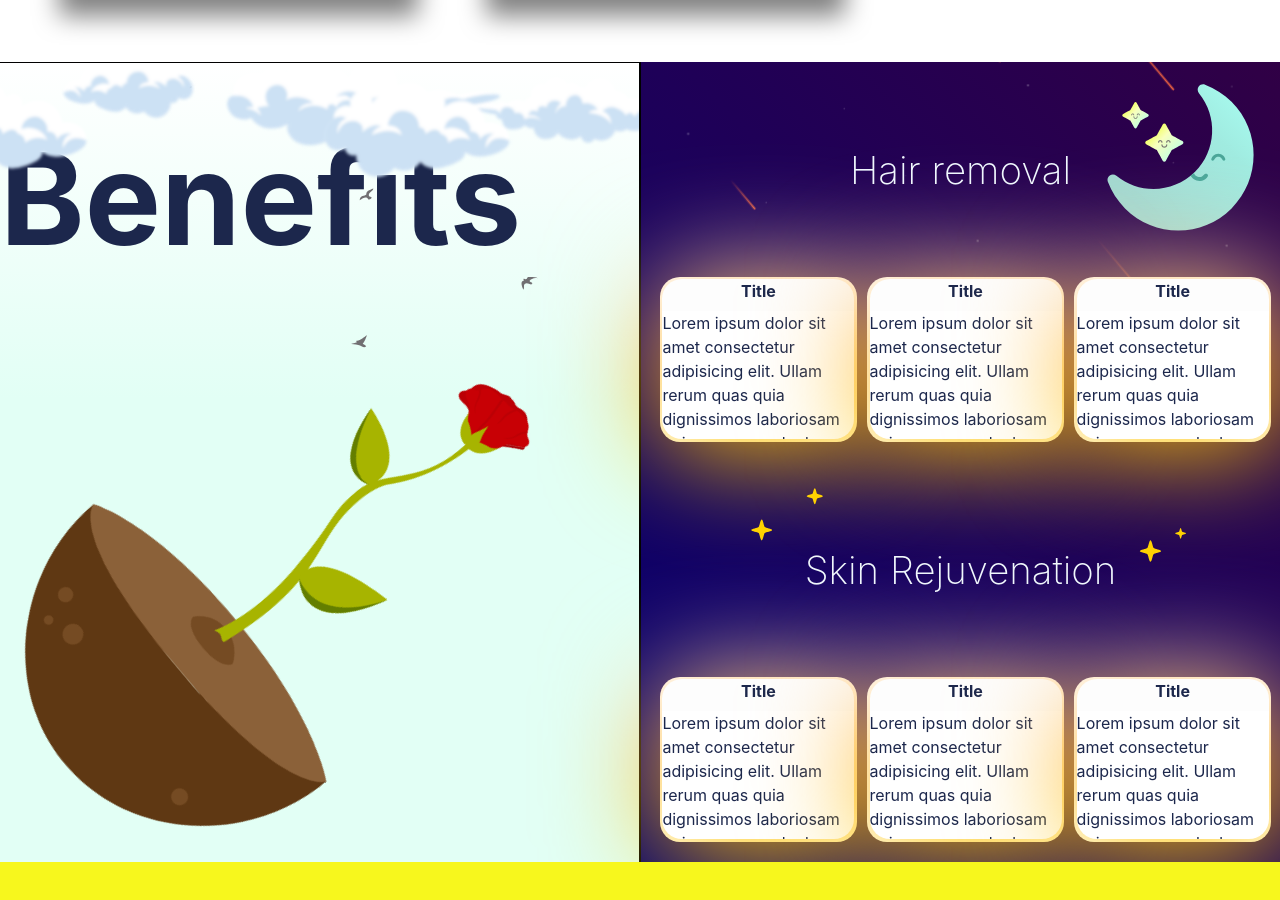
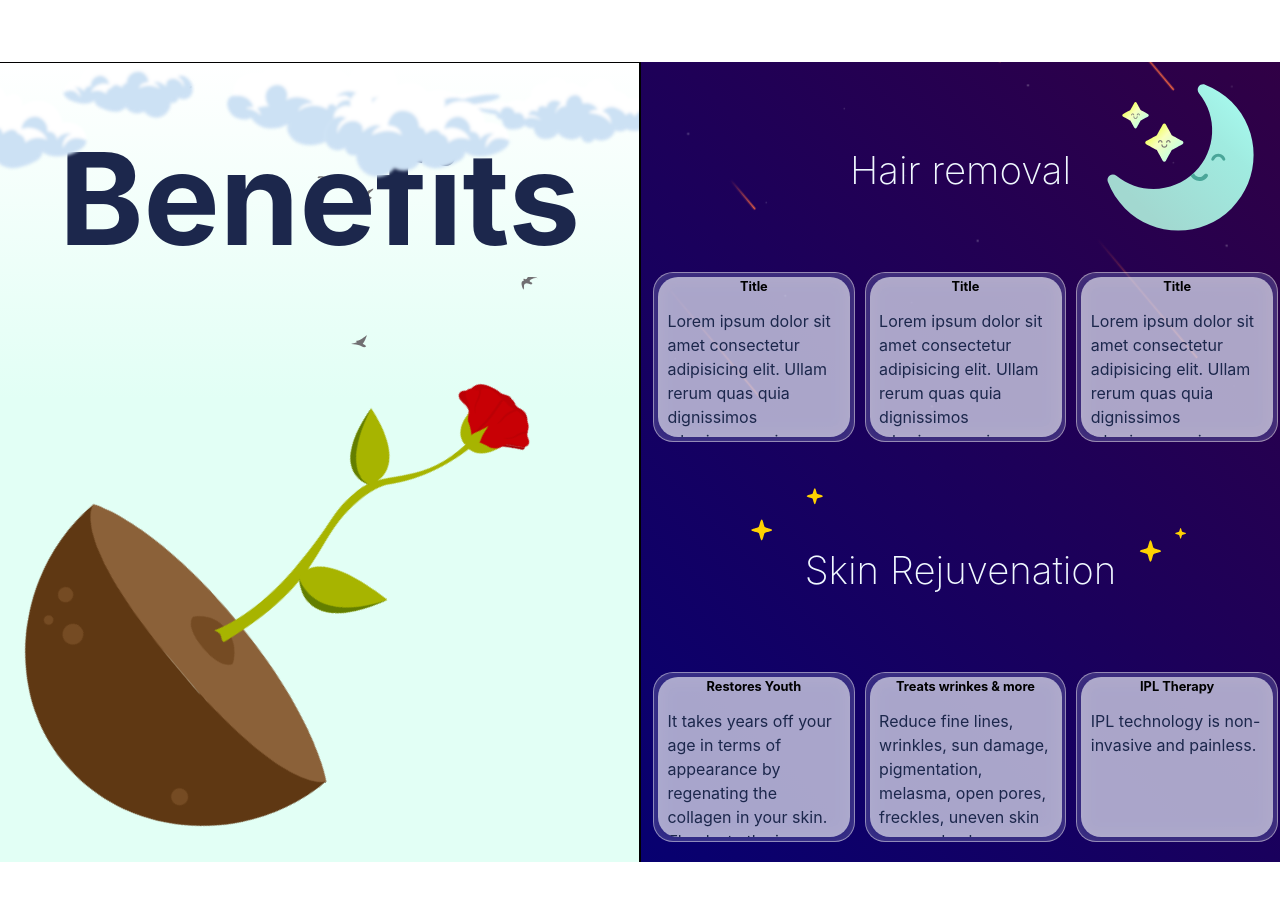
Before and after one commit to 0Pierce/Serenity-Website, a React (Vite) app in the folder Serenity/client/: page / in a window 1280 px wide. Shown: the part 1538-2438 px from the top of the page. Built offline with nearby package versions, Linux system fonts and the light colour scheme.

Commit message:
Cosmetic changes to hp2

```diff
--- a/Serenity/client/src/index.css
+++ b/Serenity/client/src/index.css
@@ -3,6 +3,20 @@
 * {
   margin: 0;
   padding: 0;
+}
+body::-webkit-scrollbar {
+  width: 1em;
+  width: 0.7vw;
+}
+
+body::-webkit-scrollbar-track {
+
+  box-shadow: inset 0 0 6px rgba(255, 255, 255, 0);
+}
+
+body::-webkit-scrollbar-thumb {
+  background-color: #1c274c;
+  outline: 1px solid slategrey;
 }
 
 
--- a/Serenity/client/src/pages/Homepage.jsx
+++ b/Serenity/client/src/pages/Homepage.jsx
@@ -125,8 +125,8 @@ export default function Homepage() {
               <div className="hp2rightCards">
                 <div className="hp2Card">
                   <div className="hp2CardTop"><h4>Title</h4></div>
-                  <div className="hp2CardBottom"><p>Lorem ipsum dolor sit amet consectetur adipisicing elit. Ullam rerum quas quia dignissimos laboriosam quisquam ea vel ad quae at est praesentium autem nihil hic iste obcaecati atque, dolorum fugiat.</p>
-                  </div>
+
+                  <div className="hp2CardBottom"><p>Lorem ipsum dolor sit amet consectetur adipisicing elit. Ullam rerum quas quia dignissimos laboriosam quisquam ea vel ad quae at est praesentium autem nihil hic iste obcaecati atque, dolorum fugiat.</p></div>
                   </div>
                 <div className="hp2Card">
                 <div className="hp2CardTop"><h4>Title</h4></div>
@@ -153,18 +153,18 @@ export default function Homepage() {
               <h3>Skin Rejuvenation</h3>
               <div className="hp2rightCards">
               <div className="hp2Card">
-                  <div className="hp2CardTop"><h4>Title</h4></div>
-                  <div className="hp2CardBottom"><p>Lorem ipsum dolor sit amet consectetur adipisicing elit. Ullam rerum quas quia dignissimos laboriosam quisquam ea vel ad quae at est praesentium autem nihil hic iste obcaecati atque, dolorum fugiat.</p>
+                  <div className="hp2CardTop"><h4>Restores Youth</h4></div>
+                  <div className="hp2CardBottom"><p>It takes years off your age in terms of appearance by regenating the collagen in your skin. Thanks to the increase in collagen it also delays the ageing process and returns the radiant glow of your youth.</p>
                   </div>
                   </div>
                 <div className="hp2Card">
-                <div className="hp2CardTop"><h4>Title</h4></div>
-                <div className="hp2CardBottom"><p>Lorem ipsum dolor sit amet consectetur adipisicing elit. Ullam rerum quas quia dignissimos laboriosam quisquam ea vel ad quae at est praesentium autem nihil hic iste obcaecati atque, dolorum fugiat.</p>
+                <div className="hp2CardTop"><h4>Treats wrinkes & more</h4></div>
+                <div className="hp2CardBottom"><p>Reduce fine lines, wrinkles, sun damage, pigmentation, melasma, open pores, freckles, uneven skin tone and enhance eleasticity. Results are visible just after a couple treatments and may last for years.</p>
                 </div>
                 </div>
                 <div className="hp2Card">
-                <div className="hp2CardTop"><h4>Title</h4></div>
-                <div className="hp2CardBottom"><p>Lorem ipsum dolor sit amet consectetur adipisicing elit. Ullam rerum quas quia dignissimos laboriosam quisquam ea vel ad quae at est praesentium autem nihil hic iste obcaecati atque, dolorum fugiat.</p>
+                <div className="hp2CardTop"><h4>IPL Therapy</h4></div>
+                <div className="hp2CardBottom"><p>IPL technology is non-invasive and painless. </p>
                 </div>
                 </div>
                 <div className="hp2rightBottomBackground">
--- a/Serenity/client/src/styles/Header.css
+++ b/Serenity/client/src/styles/Header.css
@@ -46,7 +46,7 @@
 .headerBody li{
     margin-left: 50px;
     list-style: none;
-    font-size: 1.7vw;
+    font-size: 2.5vh;
     font-weight: 600;
 }
 
--- a/Serenity/client/src/styles/Homepage.css
+++ b/Serenity/client/src/styles/Homepage.css
@@ -80,17 +80,17 @@
     backface-visibility: hidden;
 
 
-    box-shadow: 10px 10px 15px rgba(0, 0, 0, 0.5);
+    /* box-shadow: 10px 10px 15px rgba(0, 0, 0, 0.5); */
     justify-content: center;
     align-items: center;
     font-size: 24px;
     color: rgb(0, 0, 0);
     border: 2px solid black;
 
-    animation-name:cardHover ;
+    /* animation-name:cardHover ;
     animation-duration: 10s;
     animation-timing-function: ease-in-out;
-    animation-iteration-count: infinite;
+    animation-iteration-count: infinite; */
 }
 
 @keyframes cardHover{
@@ -204,7 +204,7 @@
 
 .cardBack span{
     font-weight: bold;
-    text-decoration: underline;
+
 }
 
 .hp1card:hover {
@@ -348,6 +348,9 @@
     top: 5vh;
     font-size: 10vw;
     z-index: 4;
+    display: flex;
+    justify-items: center;
+    justify-content: center;
 
 }
 
@@ -377,7 +380,6 @@
     width: 100%;
     height: 50%;
     background-color: rgba(65, 247, 20, 0);
-
 
 }
 
@@ -429,7 +431,7 @@
     top: 5vh;
     left: 0px;
     background-color: #30004500;
-    z-index: 1;
+    z-index: -1;
 }
 
 .hp2rightCards{
@@ -450,23 +452,27 @@
     position: relative;
     width: 15vw;
     height: 20vh;
-    background-color: rgb(255, 255, 255);
+    background-color: rgba(255, 255, 255, 0.25);
     margin-left: 10px;
     border-radius: 20px;
     color: #1c274c;
     z-index: 2;
-    padding: 0.2vw;
+    padding: 0.3vw;
     transition: all 0.5s ease-in-out;
-
+    border: #ffffff63;
+    border-style: solid;
+    border-width: 0.1vw;
+    overflow: hidden;
 
 }
 
 
 .hp2Card:hover{
-    background: rgb(255,147,0,1);
-    width: 25vw;
-    height: 30vh;
+    background: rgba(223, 223, 223, 0.9);
+    width: 100%;
+    height: 25vh;
     box-shadow: 10px 10px 15px rgb(0, 0, 0);
+
 }
 
 .hp2Card:hover .hp2CardBottom p{
@@ -474,21 +480,42 @@
 
 }
 
-.hpCard2::before,
+.hp2Card:hover .hp2CardBottom{
+    overflow-y: auto;
+    scrollbar-width: thin;
+}
+
+/* .hpCard2::before,
 .hp2Card::after{
     content: "";
     position: absolute;
     top: 0;
     left: 0;
-    width: 105%;
-    height: 105%;
+    width: 101%;
+    height: 101%;
     background: rgb(255,255,255);
     background: linear-gradient(180deg, rgba(255,255,255,1) 0%, rgba(255,147,0,1) 47%, rgba(255,229,0,1) 93%);
     border-radius: inherit;
-    filter: blur(3.5rem);
+    filter: blur(0.5rem);
     z-index: 1;
 
+} */
+
+
+.hp2Card::before{
+    content: "";
+    position: absolute;
+    top: 0;
+    left: 0;
+    width: 100%;
+    height: 100%;
+    background: inherit; /* Use the same background as the card */
+    filter: blur(10px); /* Adjust the blur as needed */
+    z-index: -1;
+    background-color: #07007083;
+    /* background: rgba(255, 251, 0, 0.726); */
 }
+
 
 .hp2Card p{
     position: relative;
@@ -503,18 +530,20 @@
     position: relative;
     width: 100%;
     height: 20%;
-    background-color: #8f96af00;
     display: flex;
     justify-content: center;
-    background-color: rgb(253, 253, 253);
+    background-color: rgba(255, 255, 255, 0.6);
     z-index: 3;
     border-radius: 20px 20px 0px 0px;
+
+    font-size: 1vw;
+    color: rgb(0, 0, 0);
 
 }
 
 .hp2CardBottom{
     position: relative;
-    background-color: rgb(255, 255, 255);
+    background-color: rgba(255, 255, 255, 0.6);
     width: 100%;
     height: 80%;
     display: flex;
@@ -522,8 +551,19 @@
     overflow: hidden;
     z-index: 3;
     border-radius: 0px 0px 20px 20px;
-    overflow-y: auto;
 
+}
+
+
+
+
+.hp2CardBottom p{
+    max-width: 90%;
+
+}
+
+.hp2CardBottom::-webkit-scrollbar-corner{
+    border-radius: 20px;
 }
 
 .hp2MoonContainer{
@@ -539,5 +579,5 @@
     position: relative;
     width: 100%;
     height: 100vh;
-    background-color: rgb(247, 247, 29);
+    background-color: rgb(255, 255, 255);
 }
```
